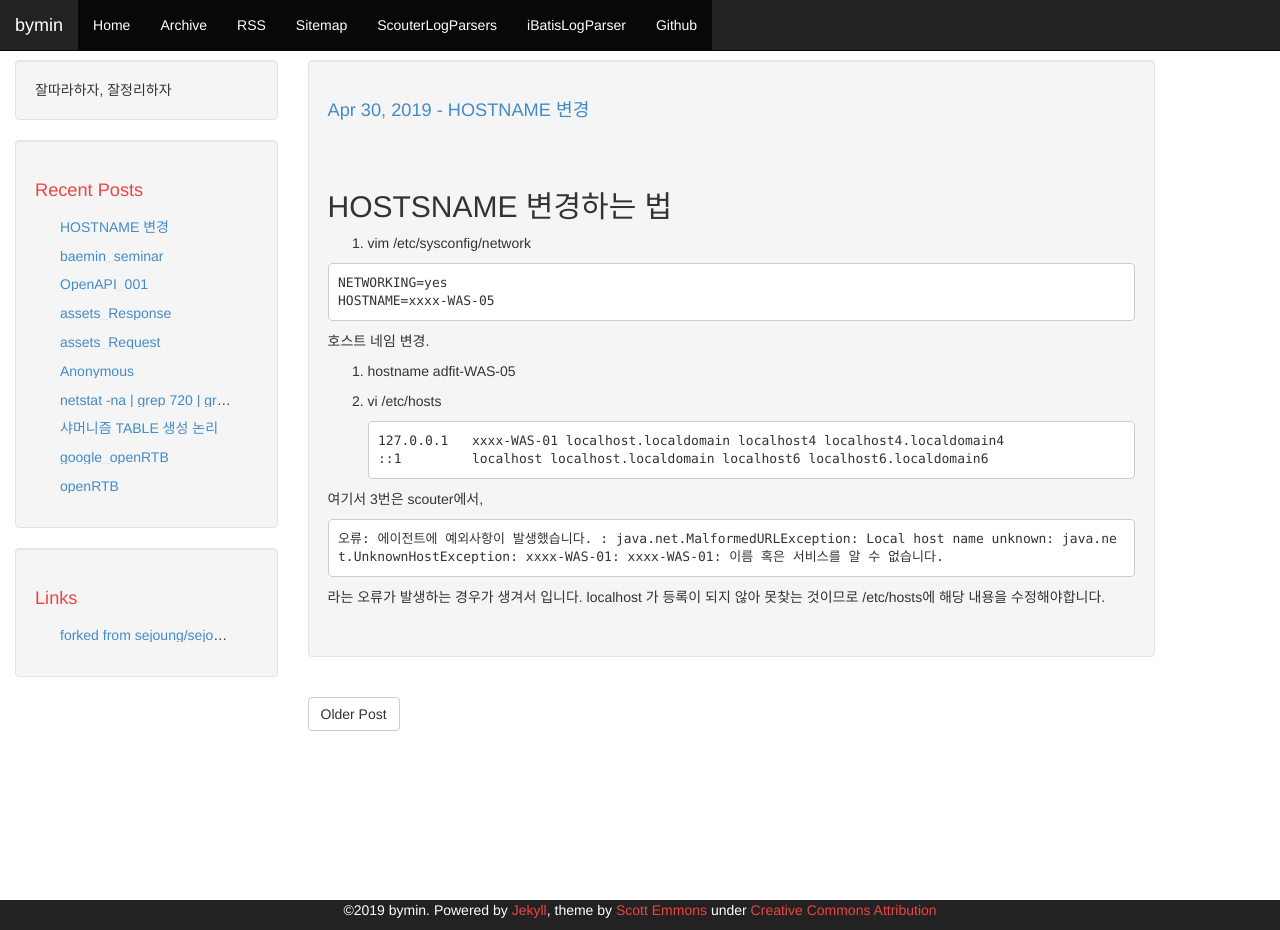
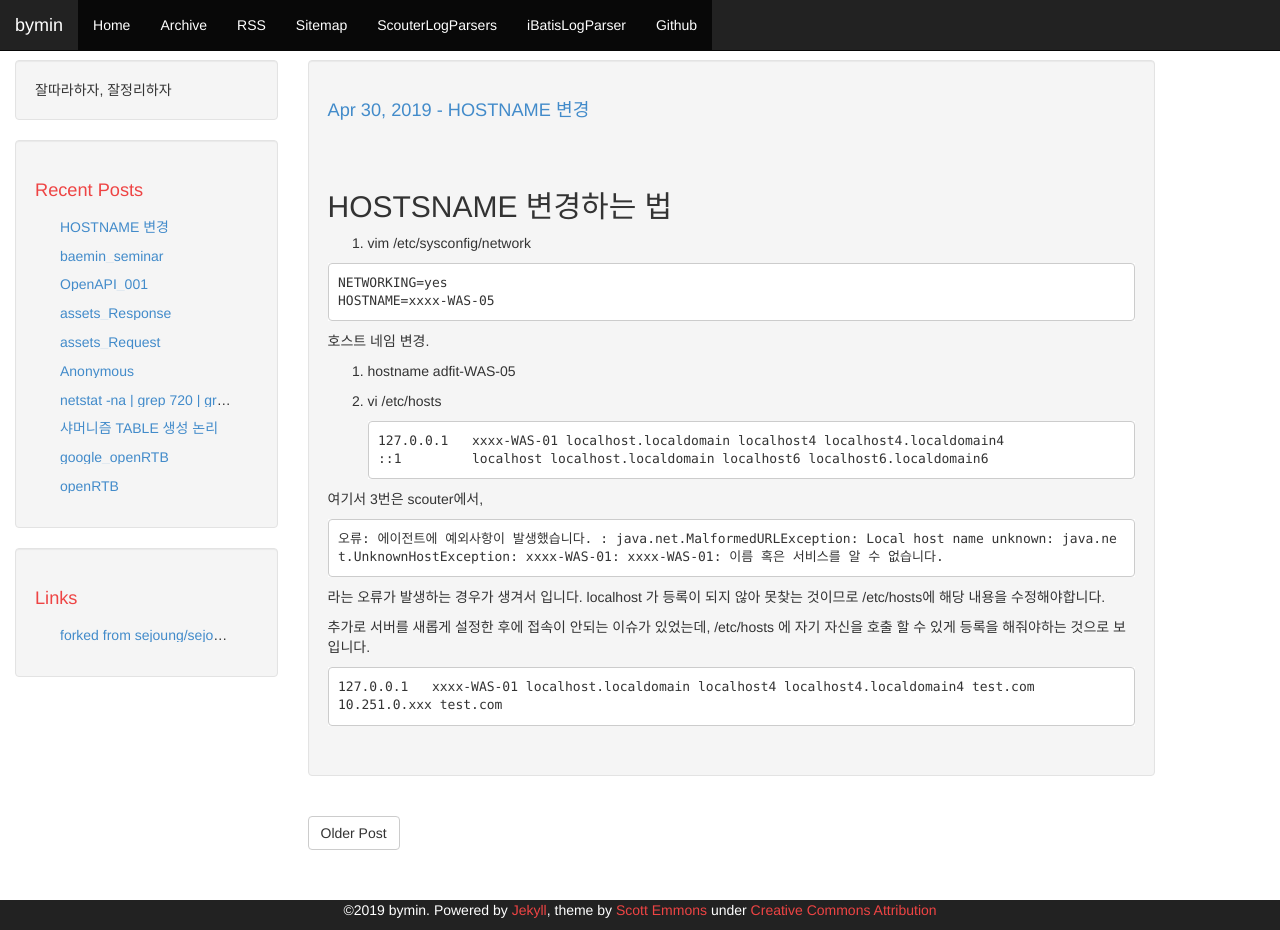
Before and after one commit to youngclown/youngclown.github.io, a Jekyll site: the page built from _posts/2019-04-30-hostsname.md, in a window 1280 px wide and 930 px high. Built offline with Jekyll 4.4.1, drawn with Linux system fonts in a browser that asks for light colours.

Commit message:
host 설정 추가 방법

````diff
--- a/_posts/2019-04-30-hostsname.md
+++ b/_posts/2019-04-30-hostsname.md
@@ -31,3 +31,11 @@ HOSTNAME=xxxx-WAS-05
 ```
 라는 오류가 발생하는 경우가 생겨서 입니다.
 localhost 가 등록이 되지 않아 못찾는 것이므로 /etc/hosts에 해당 내용을 수정해야합니다.
+
+추가로 서버를 새롭게 설정한 후에 접속이 안되는 이슈가 있었는데,
+/etc/hosts 에 자기 자신을 호출 할 수 있게 등록을 해줘야하는 것으로 보입니다.
+
+```
+127.0.0.1   xxxx-WAS-01 localhost.localdomain localhost4 localhost4.localdomain4 test.com
+10.251.0.xxx test.com
+```
````
